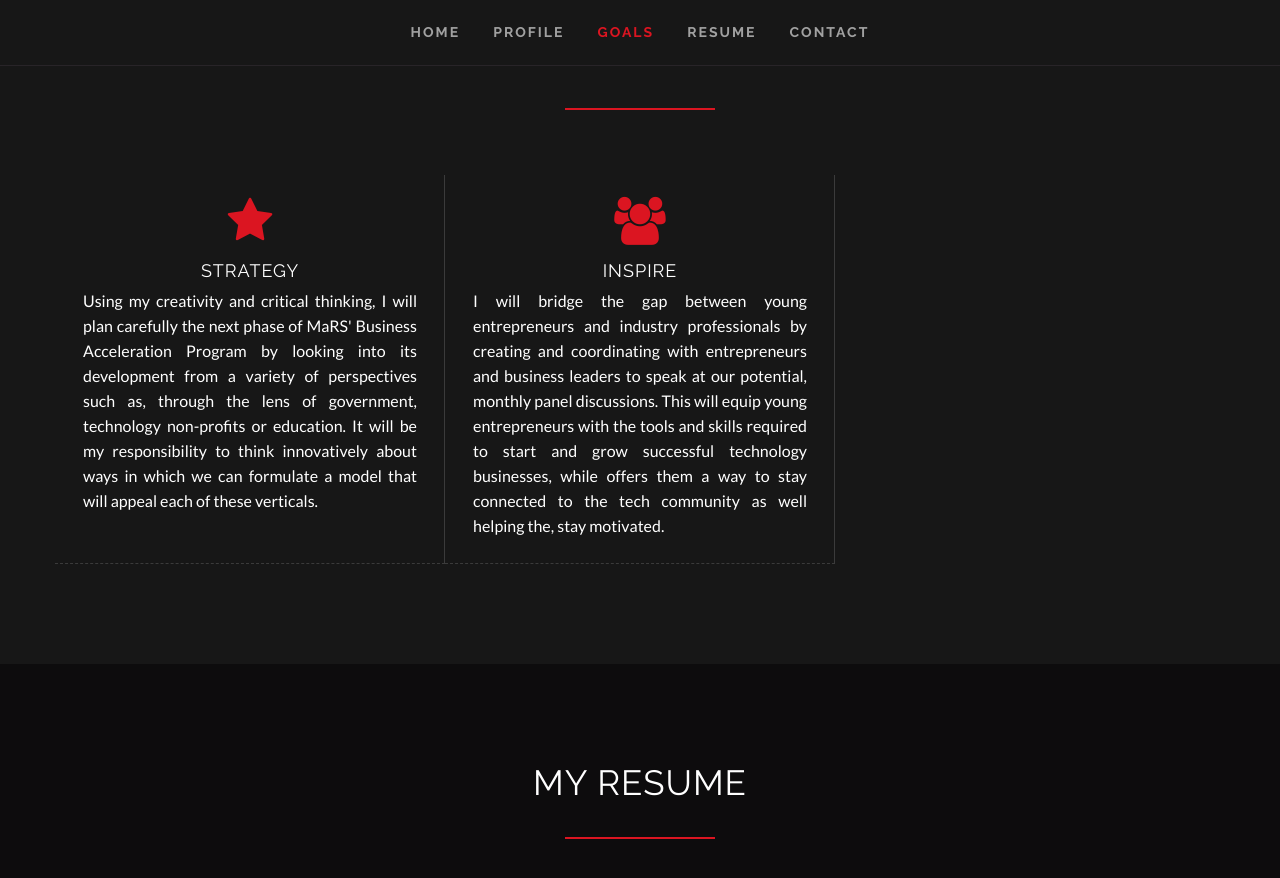
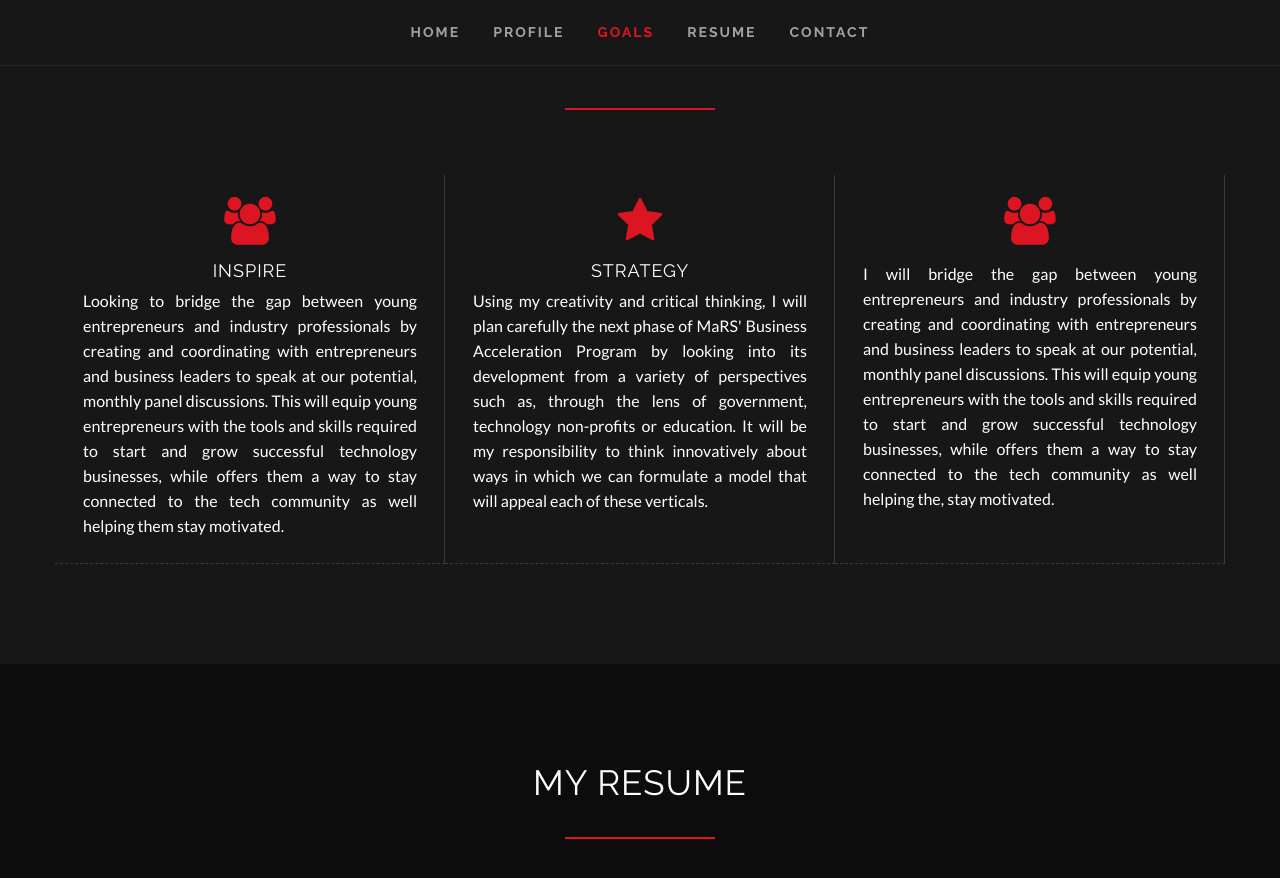
Before and after one commit to clearcareer/AhmadKhan, a Jekyll site: the page built from index.html, in a window 1280 px wide and 900 px high, scrolled down 2077 px. Shown: the top 878 px of the window. Built offline with Jekyll 4.4.1, drawn with Linux system fonts in a browser that asks for light colours; some web fonts are replaced.

Commit message:
Updated '/index.html' via CloudCannon

```diff
--- a/index.html
+++ b/index.html
@@ -12,10 +12,13 @@
   - title: "I'm a Startup Enthusiast"
   - title: "I'm an Innovative Leader"
 goals:
+  - name: Inspire
+    icon: group
+    description: 'Looking to bridge the gap between young entrepreneurs and industry professionals by creating and coordinating with entrepreneurs and business leaders to speak at our potential, monthly panel discussions. This will equip young entrepreneurs with the tools and skills required to start and grow successful technology businesses, while offers them a way to stay connected to the tech community as well helping them stay motivated.'
   - name: Strategy
     icon: star
     description: "Using my creativity and critical thinking, I will plan carefully the next phase of MaRS' Business Acceleration Program by looking into its development from a variety of perspectives such as, through the lens of government, technology non-profits or education. It will be my responsibility to think innovatively about ways in which we can formulate a model that will appeal each of these verticals."
-  - name: Inspire
+  - name: ''
     icon: group
     description: 'I will bridge the gap between young entrepreneurs and industry professionals by creating and coordinating with entrepreneurs and business leaders to speak at our potential, monthly panel discussions. This will equip young entrepreneurs with the tools and skills required to start and grow successful technology businesses, while offers them a way to stay connected to the tech community as well helping the, stay motivated.'
 education:
```
